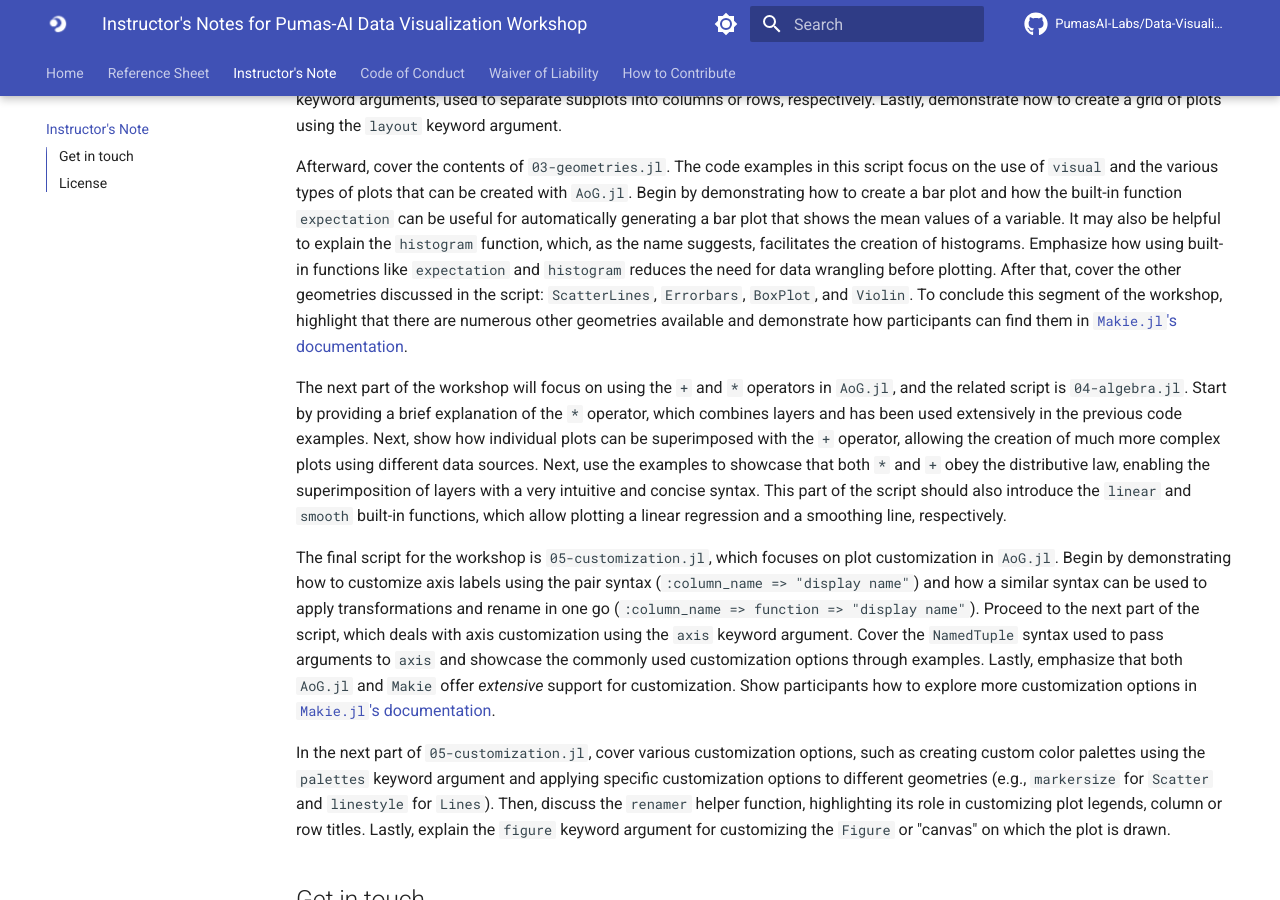
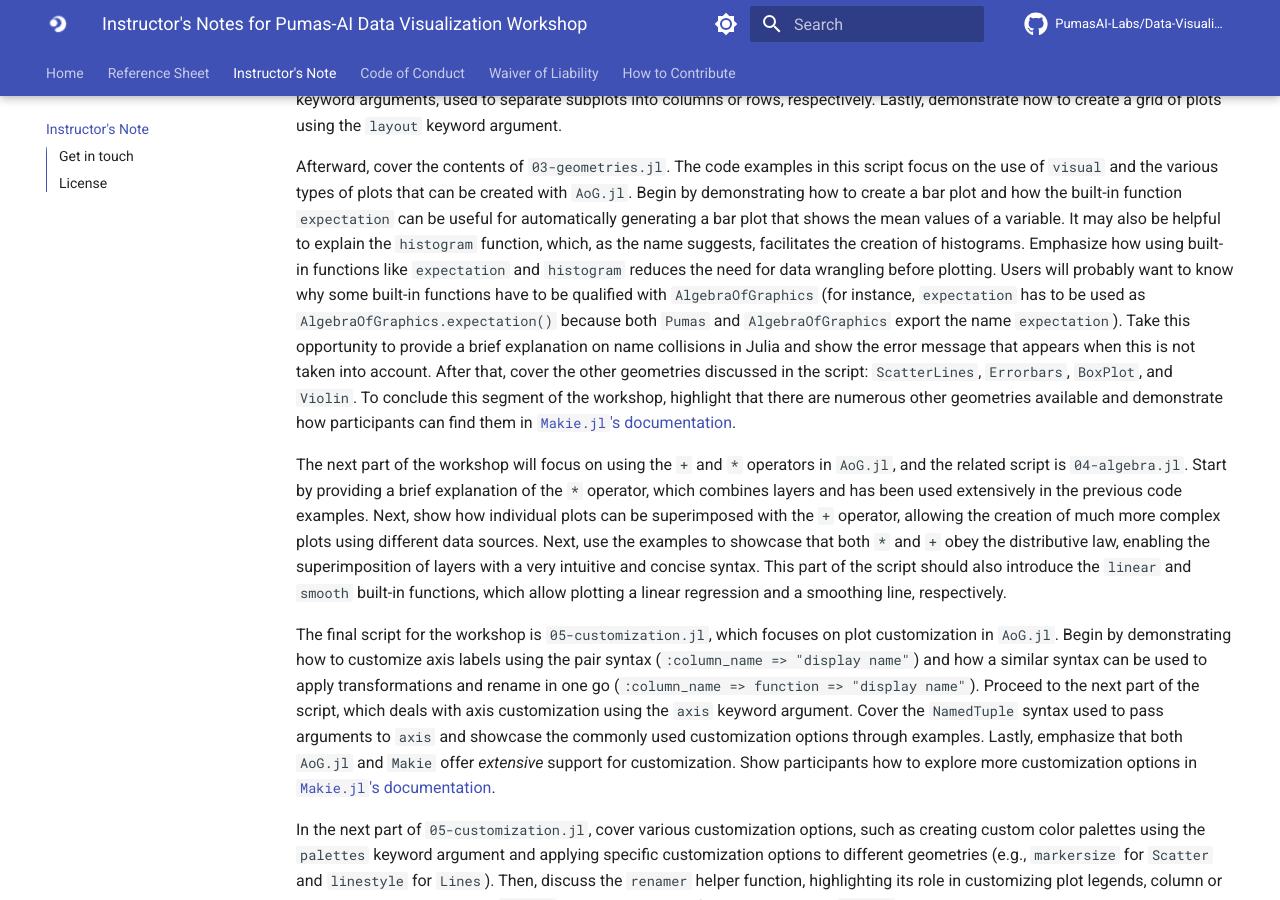
Before and after one commit to PumasAI-Labs/Data-Visualization, an MkDocs documentation site: the page built from docs/instructors.md, in a window 1280 px wide and 900 px high, scrolled down 635 px. Built offline with MkDocs 1.6.1 and Material for MkDocs 9.7.7, drawn with Linux system fonts in a browser that asks for light colours; comment, search, counter and statistics services are not loaded.

Commit message:
Added notes about name collision

```diff
--- a/docs/instructors.md
+++ b/docs/instructors.md
@@ -27,7 +27,11 @@ example that used both `color` and `marker`. The next topic is faceting, which a
 
 Afterward, cover the contents of `03-geometries.jl`. The code examples in this script focus on the use of `visual` and the various types of plots that can be
 created with `AoG.jl`. Begin by demonstrating how to create a bar plot and how the built-in function `expectation` can be useful for automatically generating a
-bar plot that shows the mean values of a variable. It may also be helpful to explain the `histogram` function, which, as the name suggests, facilitates the creation of histograms. Emphasize how using built-in functions like `expectation` and `histogram` reduces the need for data wrangling before plotting. After
+bar plot that shows the mean values of a variable. It may also be helpful to explain the `histogram` function, which, as the name suggests, facilitates the
+creation of histograms. Emphasize how using built-in functions like `expectation` and `histogram` reduces the need for data wrangling before plotting. Users
+will probably want to know why some built-in functions have to be qualified with `AlgebraOfGraphics` (for instance, `expectation` has to be used as
+`AlgebraOfGraphics.expectation()` because both `Pumas` and `AlgebraOfGraphics` export the name `expectation`). Take this opportunity to provide a brief
+explanation on name collisions in Julia and show the error message that appears when this is not taken into account. After
 that, cover the other geometries discussed in the script: `ScatterLines`, `Errorbars`, `BoxPlot`, and `Violin`. To conclude this segment of the workshop,
 highlight that there are numerous other geometries available and demonstrate how participants can find them in
 [`Makie.jl`'s documentation](https://docs.makie.org/stable/examples/plotting_functions/index.html#plotting_functions).
```
Also changed, not shown: docs/reference.md (+2 -0 lines), 2 other files.
